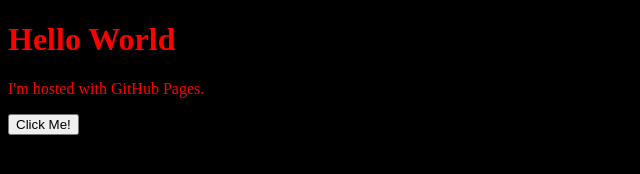
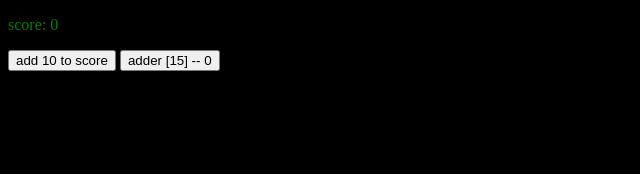
Before and after one commit to jonatjano/brandn1337.github.io, a plain HTML site: page index.html in a window 1280 px wide. Shown: the whole page, without its empty margins (0-640 px from the left). Drawn offline with Linux system fonts and the light colour scheme.

Commit message:
Added some idle mechanics

```diff
--- a/index.html
+++ b/index.html
@@ -1,15 +1,43 @@
 <!DOCTYPE html>
 <html>
 <head>
-<style>
-body {background-color: black;}
-h1   {color: red;}
-p    {color: red;
-</style>
+	<title>The philosopher</title>
+	<style>
+	body {background-color: black;}
+	h1   {color: red;}
+	p    {color: green;
+	</style>
 </head>
 <body>
-<h1>Hello World</h1>
-<p>I'm hosted with GitHub Pages.</p>
-<button type="button">Click Me!</button>
+	<p> score: <span id="score"> 0 </span> </p>
+	<button type="button" onclick="addtoscore(10)">add 10 to score</button>
+	<button onclick="BuyAdder(1)">adder [<span id="Cost">15</span>] -- <span id="bought">0</span></button>
+	<script>
+		var score = 0;
+		var cost = 15;
+		var bought = 0;
+		function BuyAdder(amount)
+		{
+			if(score >= cost)
+			{
+				score = score - cost;
+				bought = bought + 1;
+				cost = cost + 1;
+				document.getElementById("score").innerHTML = score
+				document.getElementById("Cost").innerHTML = cost
+				document.getElementById("bought").innerHTML = bought
+			}
+		}
+		function addtoscore(amount)
+		{
+		score = score + amount;
+		document.getElementById("score").innerHTML = score;
+		}
+		setInterval(function()
+		{
+		 score = score + bought;
+		 document.getElementById("score").innerHTML = score
+		}, 1000);
+	</script>
 </body>
 </html>
```
